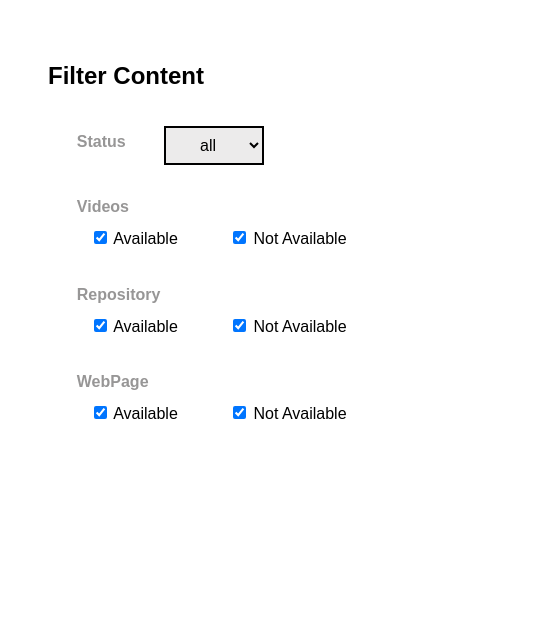
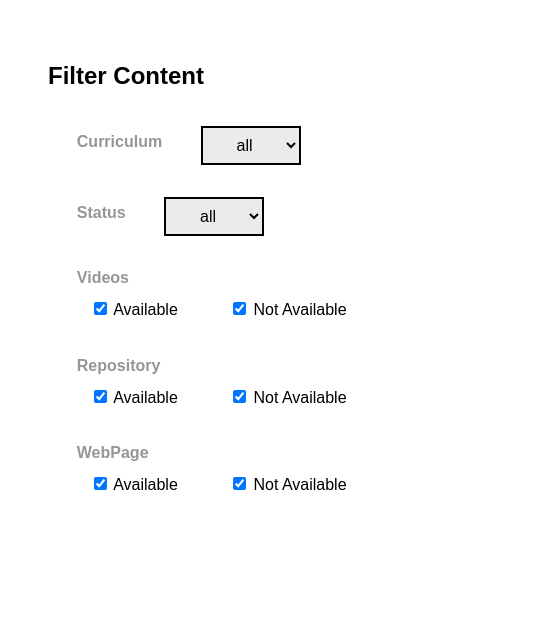
Before and after one commit to thakurprathya/CERN-Task, a Gatsby site: page / in a window 1280 px wide. Shown: the part 316-936 px from the top of the page, 0-533 px from the left. Built offline with nearby package versions, Linux system fonts and the light colour scheme; Gatsby itself is replaced by a stand-in of ours.

Commit message:
finalizing the project, added curriculum filter dropdown, added tags array to courses, updated general css

```diff
--- a/src/components/Main.js
+++ b/src/components/Main.js
@@ -21,6 +21,7 @@ const Main = () => {
                     webpage
                     id
                     heroImage
+                    tag
                 }
             }
         }
@@ -34,29 +35,33 @@ const Main = () => {
     const [repo, setRepo]= useState({checkbox1:true, checkbox2:true});
     const [webpage, setWebpage]= useState({checkbox1:true, checkbox2:true});
     const [status, setStatus]= useState("all");
+    const [curriculum, setCurriculum]= useState("all");
 
     return (
         <div className='main'>
             <div className="filters">
                 <h2>Filter Content</h2>
                 <div className='allFilters'>
-                    <div className="statusFilter"><Dropdown data="status" types={["all", "stable", "beta", "alpha"]} state={status} setState={setStatus}/></div>
-                    <div className="videoFilter"><CheckBox data="videos" state={videos} setState={setVideos}/></div>
-                    <div className="repoFilter"><CheckBox data="repository" state={repo} setState={setRepo}/></div>
-                    <div className="webpageFilter"><CheckBox data="webPage" state={webpage} setState={setWebpage}/></div>
+                    <div><Dropdown data="curriculum" types={["all", "Software_Basics", "Software_Development", "Frontend", "Backend"]} state={curriculum} setState={setCurriculum}/></div>
+                    <div><Dropdown data="status" types={["all", "stable", "beta", "alpha"]} state={status} setState={setStatus}/></div>
+                    <div><CheckBox data="videos" state={videos} setState={setVideos}/></div>
+                    <div><CheckBox data="repository" state={repo} setState={setRepo}/></div>
+                    <div><CheckBox data="webPage" state={webpage} setState={setWebpage}/></div>
                 </div>
             </div>
             <div className="content">
                 <div className="searchBox">
                     <input type="text" placeholder="Search" value={searchTxt} onChange={(e)=>{setSearchTxt(e.target.value)}}/>
                 </div>
-                {courses.map((course)=>{
+                {courses.map((course) => {
                     if((searchTxt.toLowerCase === "") || (course.node?.name?.toLowerCase().includes(searchTxt.toLowerCase())) || (course.node?.description?.toLowerCase().includes(searchTxt.toLowerCase())) || (course.node?.status?.toLowerCase().includes(searchTxt.toLowerCase()))){
                         if((status === "all") || (course.node?.status === status)){
-                            if((videos.checkbox1 === true && videos.checkbox2 === true) || (videos.checkbox1 === true ? course.node?.videos !== "" : course.node?.videos === "") && (videos.checkbox2 === true ? course.node?.videos === "" : course.node?.videos !== "") ||
-                            (repo.checkbox11 === true && repo.checkbox2 === true) || (repo.checkbox1 === true ? course.node?.repository !== "" : course.node?.repository === "") && (repo.checkbox2 === true ? course.node?.repository === "" : course.node?.repository !== "") ||
-                            (webpage.checkbox1 === true && webpage.checkbox2 === true) || (webpage.checkbox1 === true  ? course.node?.webpage !== "" : course.node?.webpage === "") && (webpage.checkbox2 === true  ? course.node?.webpage === "" : course.node?.webpage !== ""))
-                                return <Card data={course} key={course.node?.id} />
+                            if((curriculum === "all") || (course.node?.tag?.includes(curriculum))){
+                                if((videos.checkbox1 === true && videos.checkbox2 === true) || (videos.checkbox1 === true ? course.node?.videos !== "" : course.node?.videos === "") && (videos.checkbox2 === true ? course.node?.videos === "" : course.node?.videos !== "") ||
+                                (repo.checkbox11 === true && repo.checkbox2 === true) || (repo.checkbox1 === true ? course.node?.repository !== "" : course.node?.repository === "") && (repo.checkbox2 === true ? course.node?.repository === "" : course.node?.repository !== "") ||
+                                (webpage.checkbox1 === true && webpage.checkbox2 === true) || (webpage.checkbox1 === true  ? course.node?.webpage !== "" : course.node?.webpage === "") && (webpage.checkbox2 === true  ? course.node?.webpage === "" : course.node?.webpage !== ""))
+                                    return <Card data={course} key={course.node?.id} />
+                            }
                         }
                     }
                 })}
--- a/src/data/courses.yaml
+++ b/src/data/courses.yaml
@@ -1,6 +1,9 @@
 - description: Introduction to the <a href="https://www.docker.com/">docker</a> container
     image system.
   name: Docker
+  tag:
+    - Software_Basics
+    - Backend
   repository: https://github.com/hsf-training/hsf-training-docker
   status: stable
   videos: "https://www.youtube.com/watch?v=Qr42pEtio-Q&list=PLKZ9c4ONm-VnqD5oN2_8tXO0Yb1H_s0sj"
@@ -11,6 +14,8 @@
 - description: Introduction to the <a href="https://www.docker.com/">docker</a> container
     image system.
   name: Gatsby
+  tag:
+    - Frontend
   repository: https://github.com/hsf-training/hsf-training-docker
   status: beta
   videos: ""
@@ -21,6 +26,9 @@
 - description: Introduction to the <a href="https://www.docker.com/">docker</a> container
     image system.
   name: Express
+  tag:
+    - Software_Basics
+    - Backend
   repository: https://github.com/hsf-training/hsf-training-docker
   status: alpha
   videos: "https://www.youtube.com/watch?v=Qr42pEtio-Q&list=PLKZ9c4ONm-VnqD5oN2_8tXO0Yb1H_s0sj"
@@ -31,6 +39,9 @@
 - description: Introduction to the <a href="https://www.docker.com/">docker</a> container
     image system.
   name: NodeJs
+  tag:
+    - Software_Basics
+    - Backend
   repository: https://github.com/hsf-training/hsf-training-docker
   status: stable
   videos: "https://www.youtube.com/watch?v=Qr42pEtio-Q&list=PLKZ9c4ONm-VnqD5oN2_8tXO0Yb1H_s0sj"
@@ -38,9 +49,12 @@
   id: docker4
   heroImage: https://images.unsplash.com/photo-1555949963-aa79dcee981c?ixlib=rb-4.0.3&ixid=MnwxMjA3fDB8MHxwaG90by1yZWxhdGVkfDIwfHx8ZW58MHx8fHw%3D&auto=format&fit=crop&w=900&q=60
 
-- description: Introduction to the <a href="https://www.docker.com/">docker</a> container
+- description: Programming with python
     image system.
   name: Python
+  tag:
+    - Frontend
+    - Backend
   repository: ""
   status: stable
   videos: "https://www.youtube.com/watch?v=Qr42pEtio-Q&list=PLKZ9c4ONm-VnqD5oN2_8tXO0Yb1H_s0sj"
@@ -51,6 +65,9 @@
 - description: Introduction to the <a href="https://www.docker.com/">docker</a> container
     image system.
   name: PHP
+  tag:
+    - Software_Basics
+    - Backend
   repository: https://github.com/hsf-training/hsf-training-docker
   status: beta
   videos: "https://www.youtube.com/watch?v=Qr42pEtio-Q&list=PLKZ9c4ONm-VnqD5oN2_8tXO0Yb1H_s0sj"
@@ -61,6 +78,9 @@
 - description: Introduction to the <a href="https://www.docker.com/">docker</a> container
     image system.
   name: Ruby
+  tag:
+    - Software_Basics
+    - Backend
   repository: https://github.com/hsf-training/hsf-training-docker
   status: stable
   videos: "https://www.youtube.com/watch?v=Qr42pEtio-Q&list=PLKZ9c4ONm-VnqD5oN2_8tXO0Yb1H_s0sj"
@@ -71,6 +91,9 @@
 - description: Introduction to the <a href="https://www.docker.com/">docker</a> container
     image system.
   name: Golang
+  tag:
+    - Frontend
+    - Backend
   repository: https://github.com/hsf-training/hsf-training-docker
   status: stable
   videos: "https://www.youtube.com/watch?v=Qr42pEtio-Q&list=PLKZ9c4ONm-VnqD5oN2_8tXO0Yb1H_s0sj"
@@ -81,6 +104,9 @@
 - description: Introduction to the <a href="https://www.docker.com/">docker</a> container
     image system.
   name: C/C++
+  tag:
+    - Frontend
+    - Software_Development
   repository: ""
   status: alpha
   videos: ""
@@ -91,9 +117,56 @@
 - description: Introduction to the <a href="https://www.docker.com/">docker</a> container
     image system.
   name: Java
+  tag:
+    - Frontend
+    - Software_Development
   repository: ""
   status: beta
   videos: ""
   webpage: https://hsf-training.github.io/hsf-training-docker/index.html
   id: docker10
   heroImage: https://images.unsplash.com/photo-1627399270231-7d36245355a9?ixlib=rb-4.0.3&ixid=MnwxMjA3fDB8MHxwaG90by1yZWxhdGVkfDV8fHxlbnwwfHx8fA%3D%3D&auto=format&fit=crop&w=900&q=60
+- description: Introduction to the <a href="https://www.docker.com/">docker</a> container
+    image system.
+  name: UNIX Shell
+  tag:
+    - Software_Basics
+  repository: ""
+  status: beta
+  videos: ""
+  webpage: https://hsf-training.github.io/hsf-training-docker/index.html
+  id: docker11
+  heroImage: https://images.unsplash.com/photo-1627399270231-7d36245355a9?ixlib=rb-4.0.3&ixid=MnwxMjA3fDB8MHxwaG90by1yZWxhdGVkfDV8fHxlbnwwfHx8fA%3D%3D&auto=format&fit=crop&w=900&q=60
+- description: Version controlling with git
+    image system.
+  name: Git
+  tag:
+    - Software_Basics
+  repository: ""
+  status: beta
+  videos: ""
+  webpage: https://hsf-training.github.io/hsf-training-docker/index.html
+  id: docker12
+  heroImage: https://images.unsplash.com/photo-1627399270231-7d36245355a9?ixlib=rb-4.0.3&ixid=MnwxMjA3fDB8MHxwaG90by1yZWxhdGVkfDV8fHxlbnwwfHx8fA%3D%3D&auto=format&fit=crop&w=900&q=60
+- description: Basics of Machine Learning
+    image system.
+  name: Machine learning
+  tag:
+    - Software_Development
+  repository: ""
+  status: alpha
+  videos: ""
+  webpage: ""
+  id: docker13
+  heroImage: https://images.unsplash.com/photo-1627399270231-7d36245355a9?ixlib=rb-4.0.3&ixid=MnwxMjA3fDB8MHxwaG90by1yZWxhdGVkfDV8fHxlbnwwfHx8fA%3D%3D&auto=format&fit=crop&w=900&q=60
+- description: Advance Git
+    image system.
+  name: Git
+  tag:
+    - Software_Basics
+  repository: ""
+  status: stable
+  videos: ""
+  webpage: https://hsf-training.github.io/hsf-training-docker/index.html
+  id: docker14
+  heroImage: https://images.unsplash.com/photo-1627399270231-7d36245355a9?ixlib=rb-4.0.3&ixid=MnwxMjA3fDB8MHxwaG90by1yZWxhdGVkfDV8fHxlbnwwfHx8fA%3D%3D&auto=format&fit=crop&w=900&q=60
--- a/src/styles/checkbox.css
+++ b/src/styles/checkbox.css
@@ -29,6 +29,12 @@ label > input{
         margin-left: .5vw;
     }
 }
+@media screen and (max-width: 660px) {
+    .box{
+        padding-left: 0;
+        padding-right: 0;
+    }
+}
 @media screen and (max-width: 568px) {
     .box{
         padding-left: 0.2rem;
--- a/src/styles/dropdown.css
+++ b/src/styles/dropdown.css
@@ -36,9 +36,6 @@ select::after {
         flex-direction: column;
         padding-left: 0;
     }
-    select{
-        margin-left: 0;
-    }
 }
 @media screen and (max-width: 568px) {
     .statusDiv{
```
